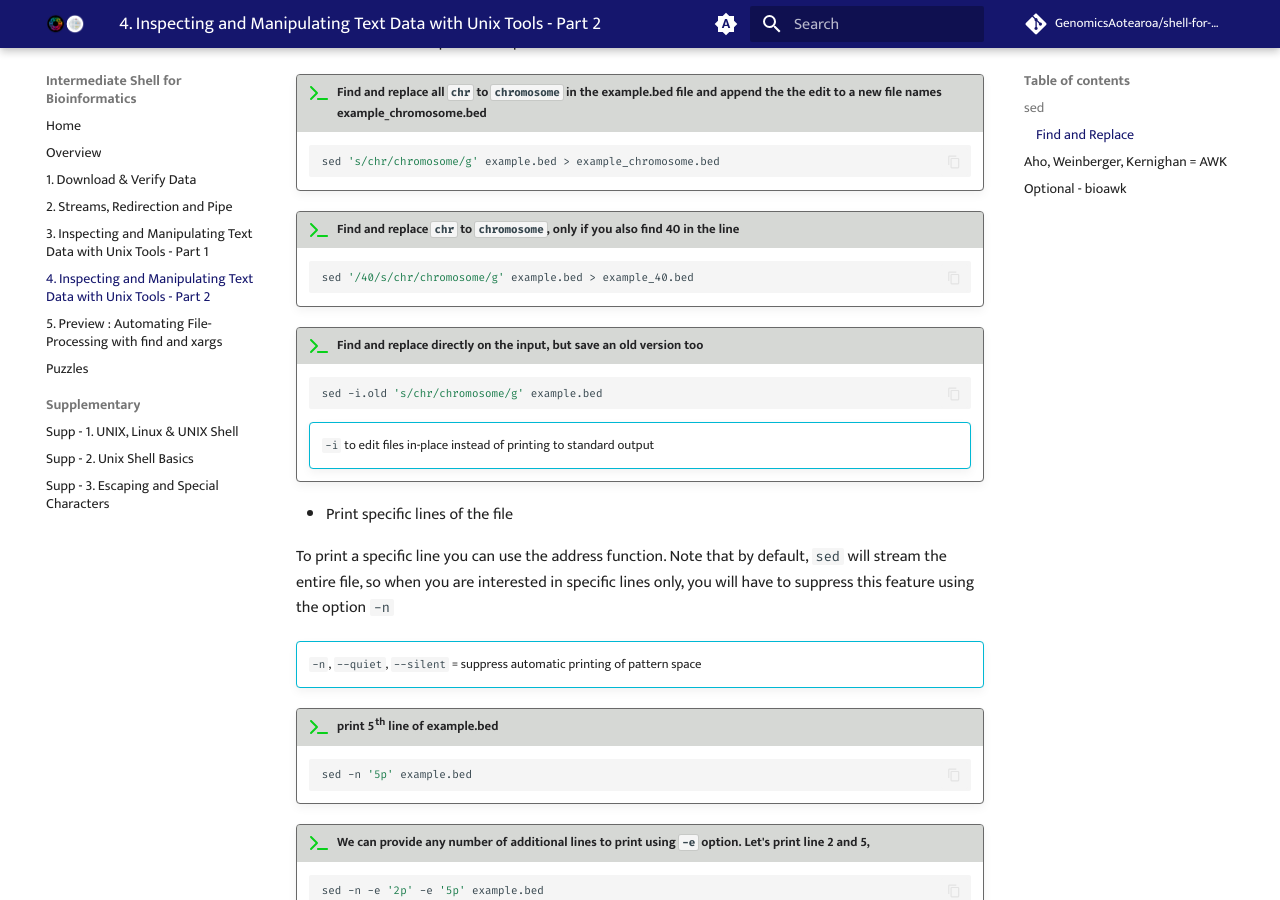
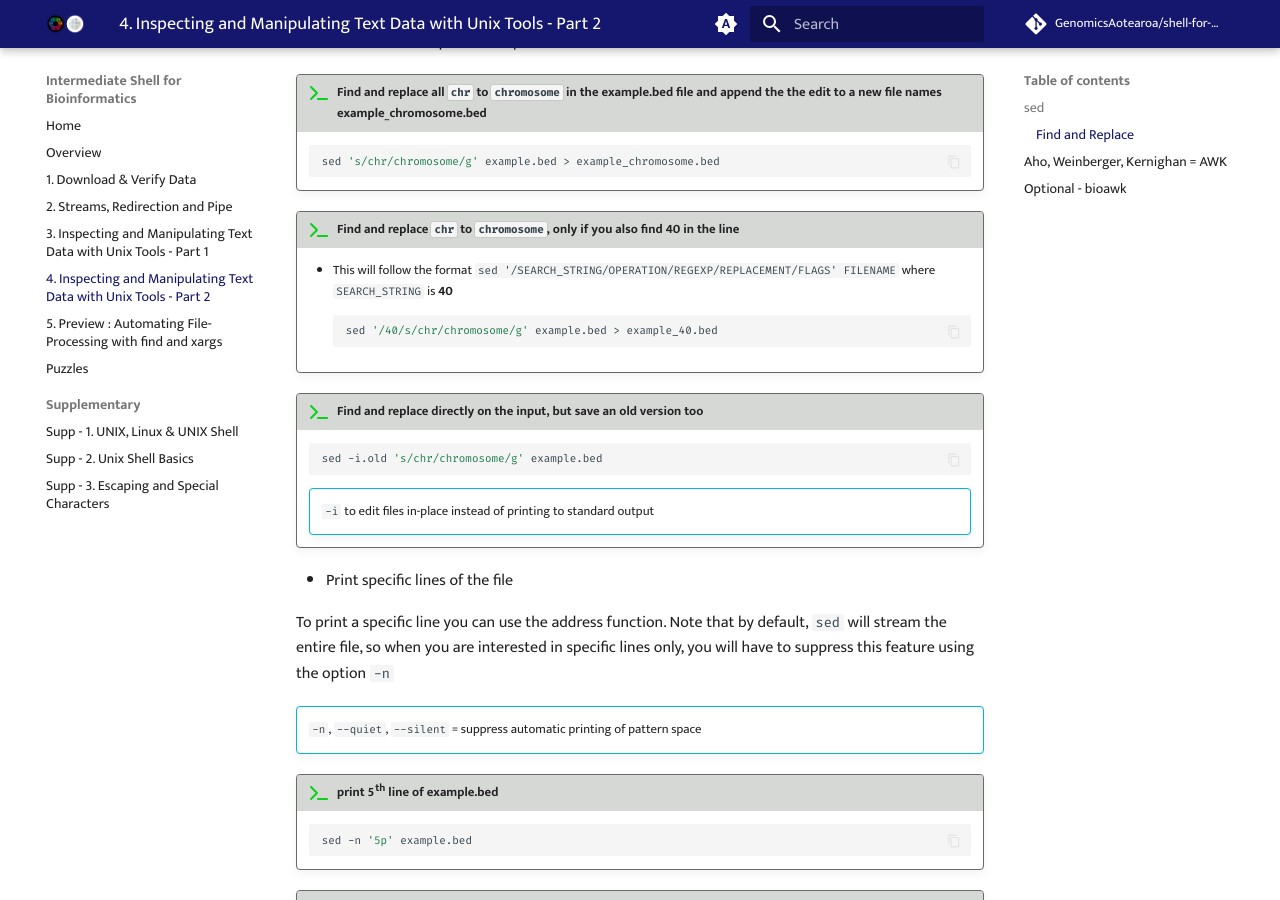
Before and after one commit to GenomicsAotearoa/shell-for-bioinformatics, an MkDocs documentation site: the page built from docs/5_inspectmanipulate2.md, in a window 1280 px wide and 900 px high, scrolled down 1138 px. Built offline with MkDocs 1.6.1 and Material for MkDocs 9.7.7, drawn with Linux system fonts in a browser that asks for light colours; comment, search, counter and statistics services are not loaded.

Commit message:
add a search string to sed

````diff
--- a/docs/5_inspectmanipulate2.md
+++ b/docs/5_inspectmanipulate2.md
@@ -51,6 +51,7 @@ sed 'OPERATION/REGEXP/REPLACEMENT/FLAGS' FILENAME
 
 !!! terminal-2 "Find and replace `chr` to `chromosome`, only if you also find **40** in the line"
 
+    - This will follow the format `sed '/SEARCH_STRING/OPERATION/REGEXP/REPLACEMENT/FLAGS' FILENAME` where `SEARCH_STRING` is **40**
     ```bash
     sed '/40/s/chr/chromosome/g' example.bed > example_40.bed
     ```
````
